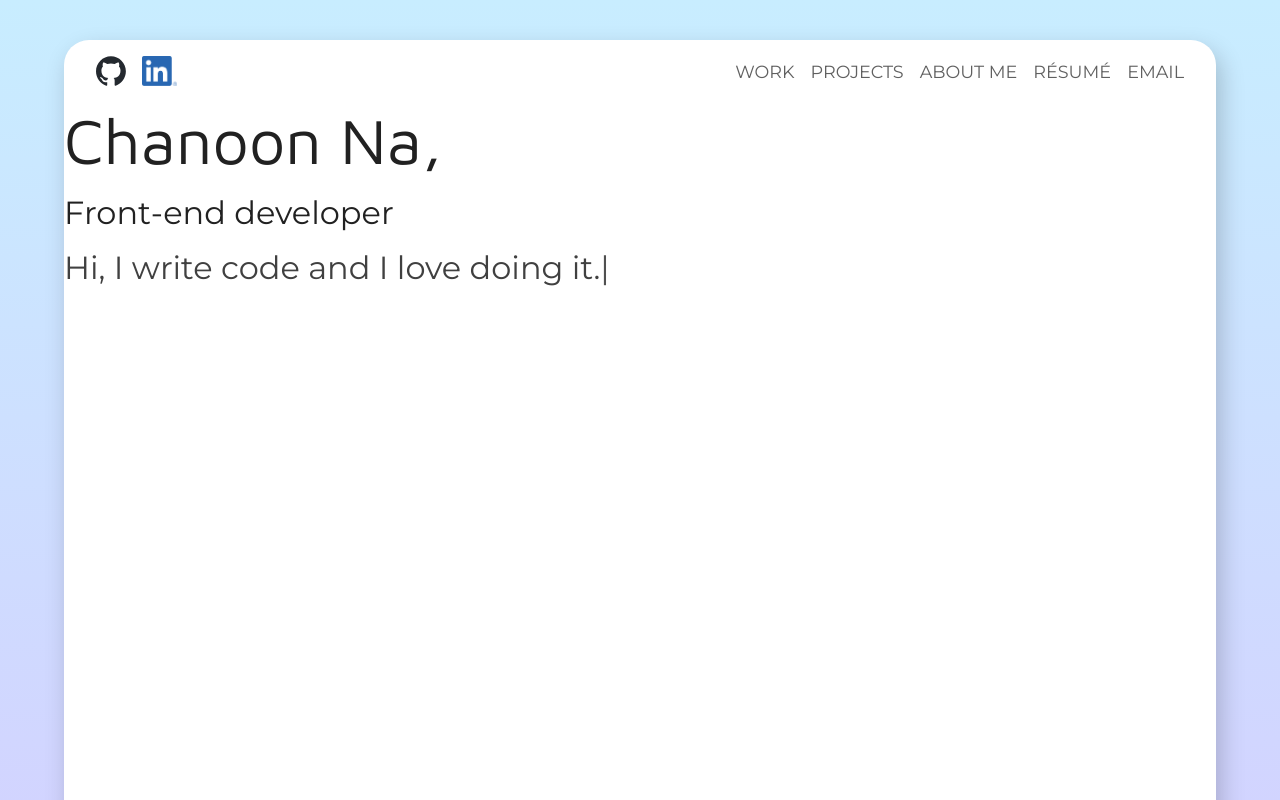
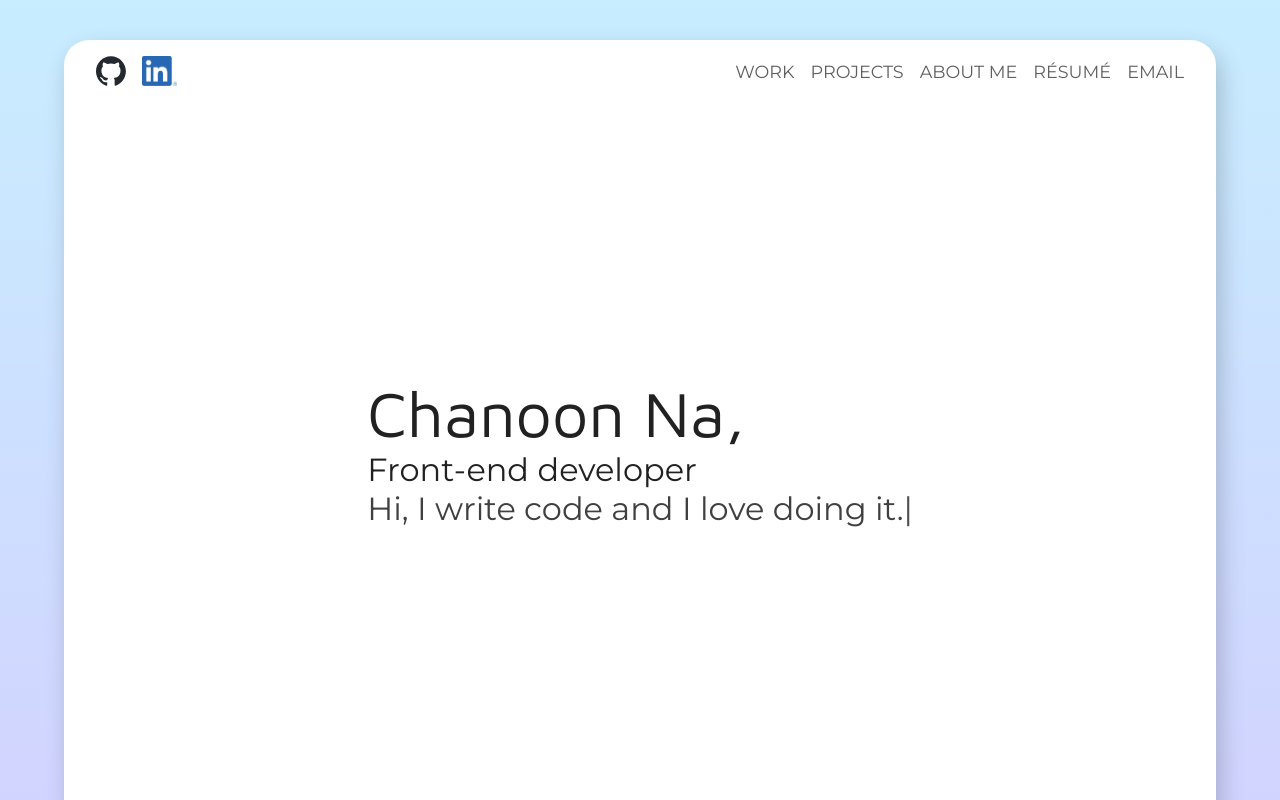
Before and after one commit to chanoonna/chanoonna, a React app: page / in a window 1280 px wide. Shown: the top 800 px of the page. Built offline with nearby package versions, Linux system fonts and the light colour scheme.

Commit message:
Adjust height of Introduction

```diff
--- a/src/App.scss
+++ b/src/App.scss
@@ -1,7 +1,7 @@
 .app-container {
   width: 90%;
   max-width: 1382px;
-  min-height: 100vh;
+  min-height: 95vh;
   margin-top: 5vh;
   background-color: #fff;
   border-radius: 25px;
--- a/src/components/Introduction.scss
+++ b/src/components/Introduction.scss
@@ -1,10 +1,11 @@
 .introduction-container {
   display: flex;
   flex-direction: column;
-  align-items: flex-start;
+  align-items: center;
+  justify-content: center;
   row-gap: 1rem;
   color: #212121;
-  height: 85vh;
+  height: calc(95vh - 62px);
 
   h1 {
     font-family: 'Maven Pro', sans-serif;
@@ -85,3 +86,7 @@
     }
   }
 }
+
+.introduction-main {
+
+}
--- a/src/components/Introduction.tsx
+++ b/src/components/Introduction.tsx
@@ -3,11 +3,13 @@ import './Introduction.scss';
 export const Introduction = () => {
   return (
     <section className="introduction-container">
-      <h1>Chanoon Na,</h1>
-      <h2 className="role">Front-end developer</h2>
-      <div className="comment-container">
-        <p>Hi, I write code and I love doing it.</p>
-        <span className="prompt">|</span>
+      <div className="introduction-main">
+        <h1>Chanoon Na,</h1>
+        <h2 className="role">Front-end developer</h2>
+        <div className="comment-container">
+          <p>Hi, I write code and I love doing it.</p>
+          <span className="prompt">|</span>
+        </div>
       </div>
     </section>
   );
```
